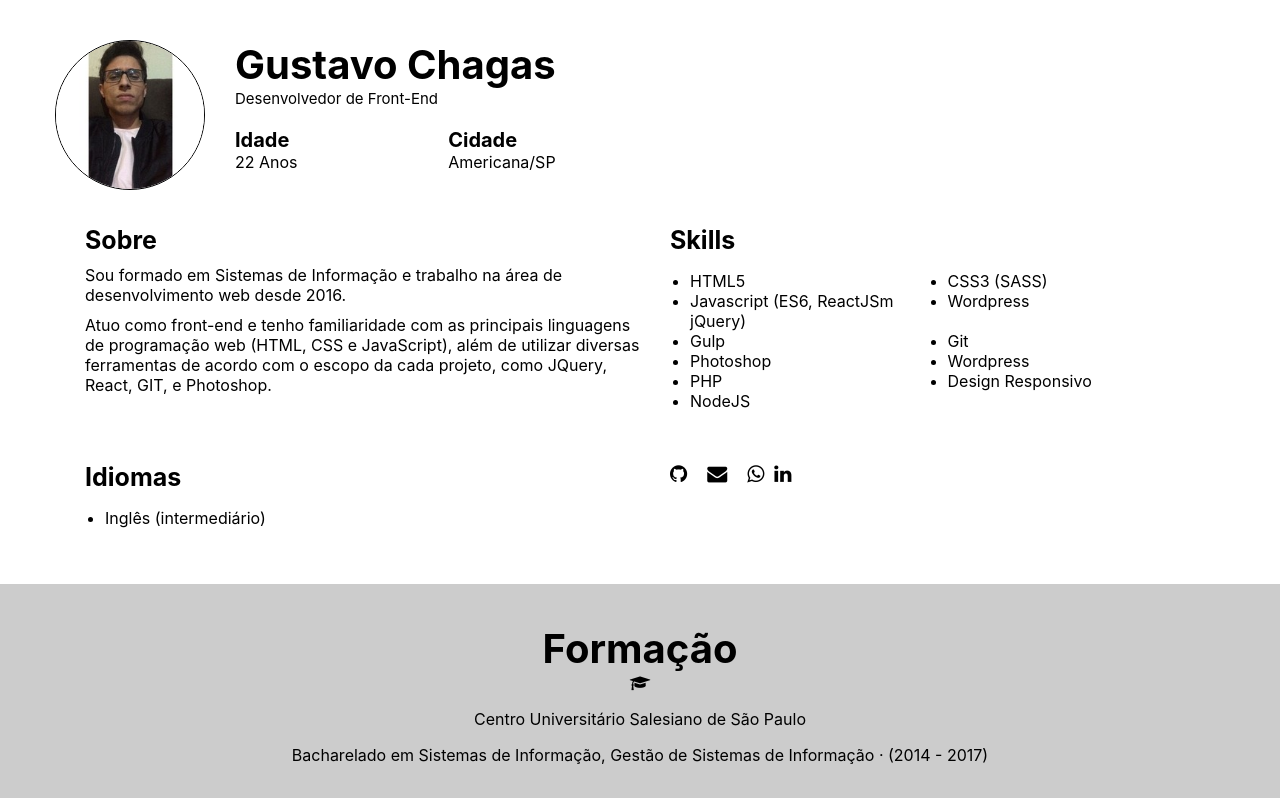
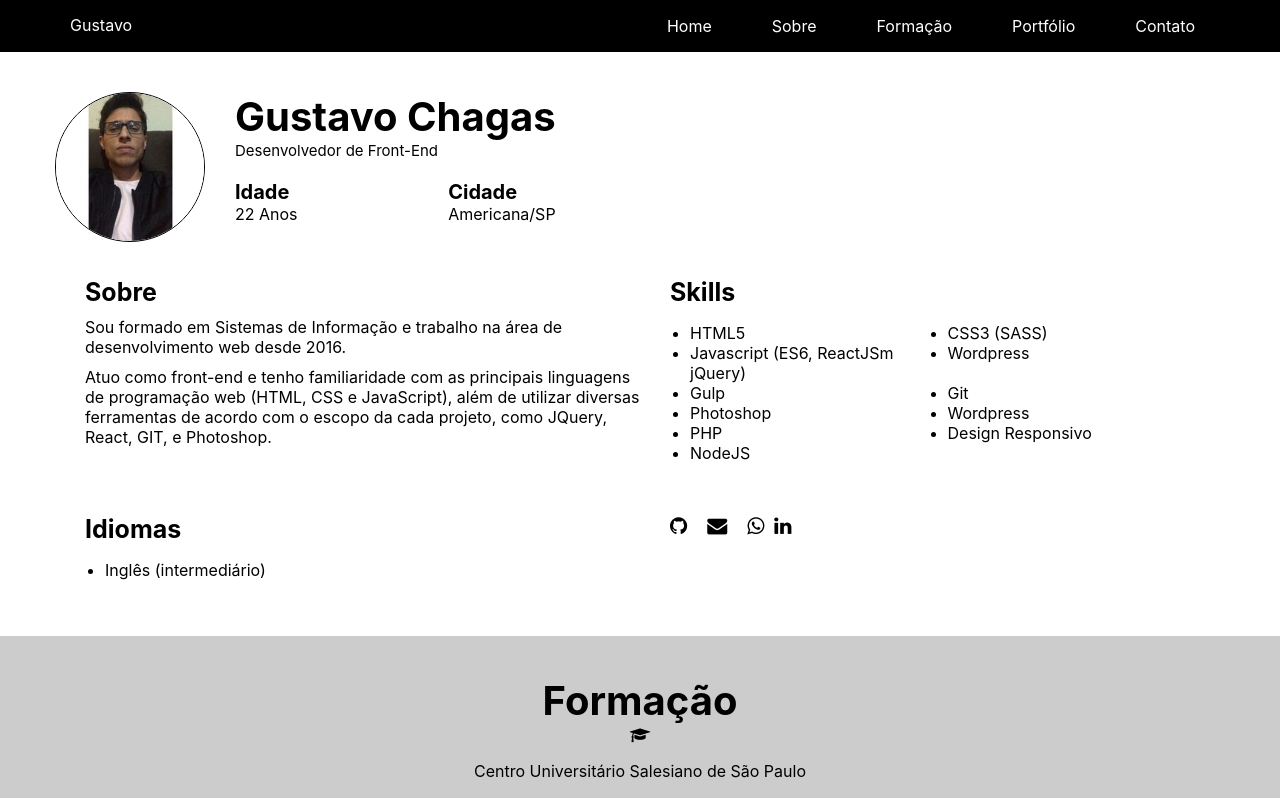
Before and after one commit to Gustavochagas/portfolio, a React (Create React App) app: page / in a window 1280 px wide. Shown: the top 798 px of the page. Built offline with nearby package versions, Linux system fonts and the light colour scheme; the HTML template or start-up script is replaced by a standard one.

Commit message:
Init header

```diff
--- a/src/App.js
+++ b/src/App.js
@@ -1,5 +1,6 @@
 import React, { Fragment, Component } from 'react';
 
+import Header from './components/header/header';
 import About from './components/home/about';
 import Scholl from './components/home/scholl';
 import Portfolio from './components/home/portfolio';
@@ -11,6 +12,7 @@ class App extends Component {
     return (
       <Fragment>
           <GlobalStyles />
+          <Header />
           <About />
           <Scholl />
           <Portfolio />
--- /dev/null
+++ b/src/components/header/header.js
@@ -0,0 +1,51 @@
+import React, { Fragment, Component } from 'react';
+
+import HeaderStyle from './style';
+
+class Header extends Component {
+  handleChangeDash() {
+
+  }
+
+  render() {
+    return (
+      <Fragment>
+        <HeaderStyle />
+        <header>
+          <div className="container">
+            <div className="header__content">
+              <div className="logo">
+                <a href=" ">
+                  <p>Gustavo</p>
+                </a>
+              </div>
+              <div className="menu">
+                <nav>
+                  <ul>
+                    <li className="menu__item">
+                      <a href=" " className="menu__link">Home</a>
+                    </li>
+                    <li className="menu__item">
+                      <a href=" " className="menu__link"  onClick={this.handleChangeDash } key={2}>Sobre</a>
+                    </li>
+                    <li className="menu__item">
+                      <a href=" " className="menu__link">Formação</a>
+                    </li>
+                    <li className="menu__item">
+                      <a href=" " className="menu__link">Portfólio</a>
+                    </li>
+                    <li className="menu__item">
+                      <a href=" " className="menu__link">Contato</a>
+                    </li>
+                  </ul>
+                </nav>
+              </div>
+            </div>
+          </div>
+        </header>
+      </Fragment>
+    );
+  }
+}
+
+export default Header;
--- /dev/null
+++ b/src/components/header/style.js
@@ -0,0 +1,84 @@
+import { createGlobalStyle } from 'styled-components';
+
+import 'font-awesome/css/font-awesome.css';
+
+const HeaderStyles = createGlobalStyle`
+  header {
+    background: #000;
+    position: sticky;
+    top: 0;
+    z-index: 99;
+
+    .header__content {
+      display: flex;
+      flex-wrap: wrap;
+
+      .logo {
+        width: 20%;
+        padding: 15px;
+
+        p {
+          margin: 0;
+        }
+
+        a {
+          text-decoration: none;
+          color: #fff;
+          transition: all .2s ease-in-out;
+
+          &:hover {
+            opacity: .6;
+          }
+        }
+      }
+
+      .menu {
+        width: 80%;
+        display: flex;
+        flex-direction: row-reverse;
+
+        nav {
+          ul {
+            list-style: none;
+            padding: 0;
+
+            li.menu__item {
+              display: inline-block;
+              padding: 0 30px;
+
+              a.menu__link {
+                color: #fff;
+                text-decoration: none;
+                position: relative;
+                transition: all .2s ease-in-out;
+
+                &:before {
+                  content: '';
+                  position: absolute;
+                  bottom: -5px;
+                  width: 100%;
+                  height: 1px;
+                  left: 0;
+                  background: rgba(255,255,255,.6);
+                  transition: all .2s ease-in-out;
+                  transform-origin:left;
+                  transform: scale(0);
+                }
+
+                &:hover {
+                  opacity: .6;
+
+                  &:before {
+                    transform: scale(1);
+                  }
+                }
+              }
+            }
+          }
+        }
+      }
+    }
+  }
+`;
+
+export default HeaderStyles;
```
